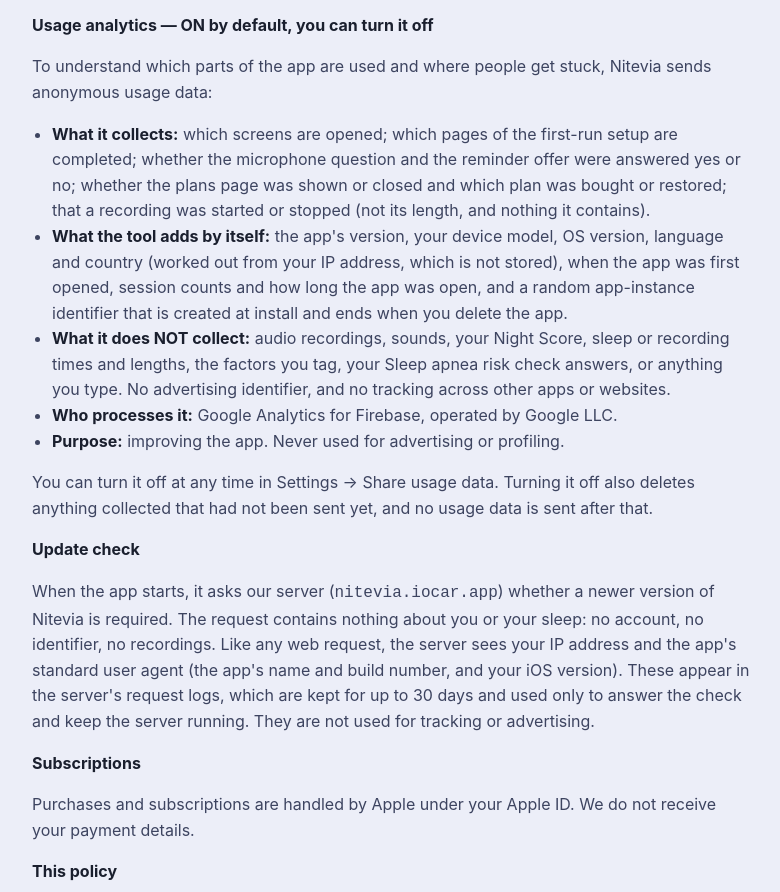
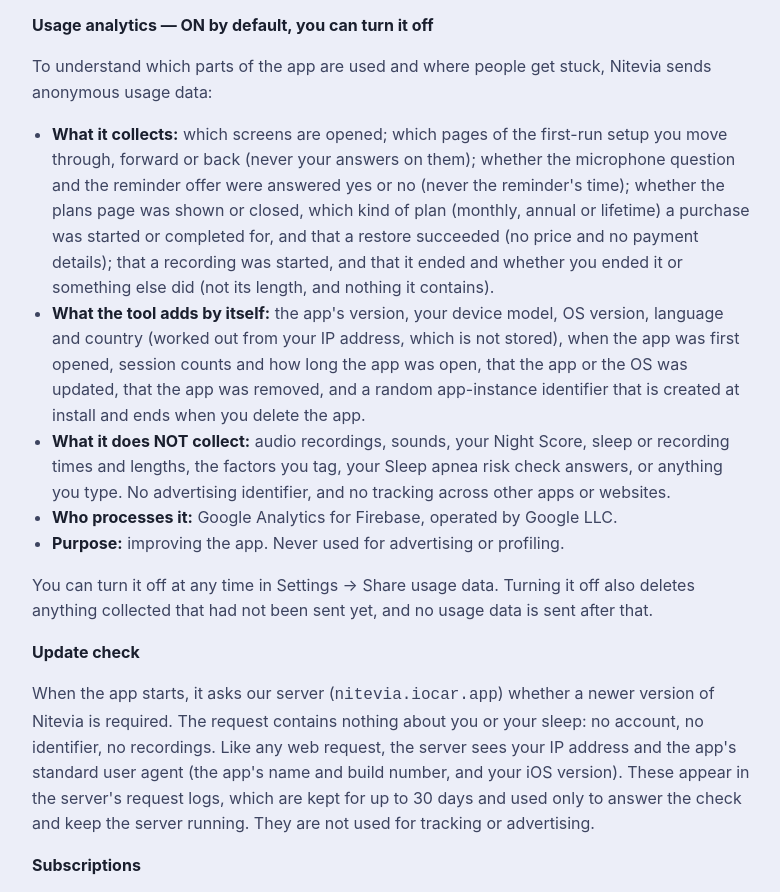
Before and after one commit to forbidden-app/nitevia-support, a plain HTML site: page privacy.html in a window 1280 px wide. Shown: the part 3943-4835 px from the top of the page, without its empty margins (248-1028 px from the left). Drawn offline with Linux system fonts and the light colour scheme.

Commit message:
privacy: the usage list says everything the contract sends (a purchase started, how a recording ended, back in setup, app and OS updates)

```diff
--- a/privacy.html
+++ b/privacy.html
@@ -93,8 +93,8 @@
 </ul><p>You can turn crash reporting on or off at any time in Settings. When it is off, no data is sent.</p>
 <p><strong>Usage analytics — ON by default, you can turn it off</strong></p>
 <p>To understand which parts of the app are used and where people get stuck, Nitevia sends anonymous usage data:</p>
-<ul><li><strong>What it collects:</strong> which screens are opened; which pages of the first-run setup are completed; whether the microphone question and the reminder offer were answered yes or no; whether the plans page was shown or closed and which plan was bought or restored; that a recording was started or stopped (not its length, and nothing it contains).</li>
-<li><strong>What the tool adds by itself:</strong> the app's version, your device model, OS version, language and country (worked out from your IP address, which is not stored), when the app was first opened, session counts and how long the app was open, and a random app-instance identifier that is created at install and ends when you delete the app.</li>
+<ul><li><strong>What it collects:</strong> which screens are opened; which pages of the first-run setup you move through, forward or back (never your answers on them); whether the microphone question and the reminder offer were answered yes or no (never the reminder's time); whether the plans page was shown or closed, which kind of plan (monthly, annual or lifetime) a purchase was started or completed for, and that a restore succeeded (no price and no payment details); that a recording was started, and that it ended and whether you ended it or something else did (not its length, and nothing it contains).</li>
+<li><strong>What the tool adds by itself:</strong> the app's version, your device model, OS version, language and country (worked out from your IP address, which is not stored), when the app was first opened, session counts and how long the app was open, that the app or the OS was updated, that the app was removed, and a random app-instance identifier that is created at install and ends when you delete the app.</li>
 <li><strong>What it does NOT collect:</strong> audio recordings, sounds, your Night Score, sleep or recording times and lengths, the factors you tag, your Sleep apnea risk check answers, or anything you type. No advertising identifier, and no tracking across other apps or websites.</li>
 <li><strong>Who processes it:</strong> Google Analytics for Firebase, operated by Google LLC.</li>
 <li><strong>Purpose:</strong> improving the app. Never used for advertising or profiling.</li>
```
